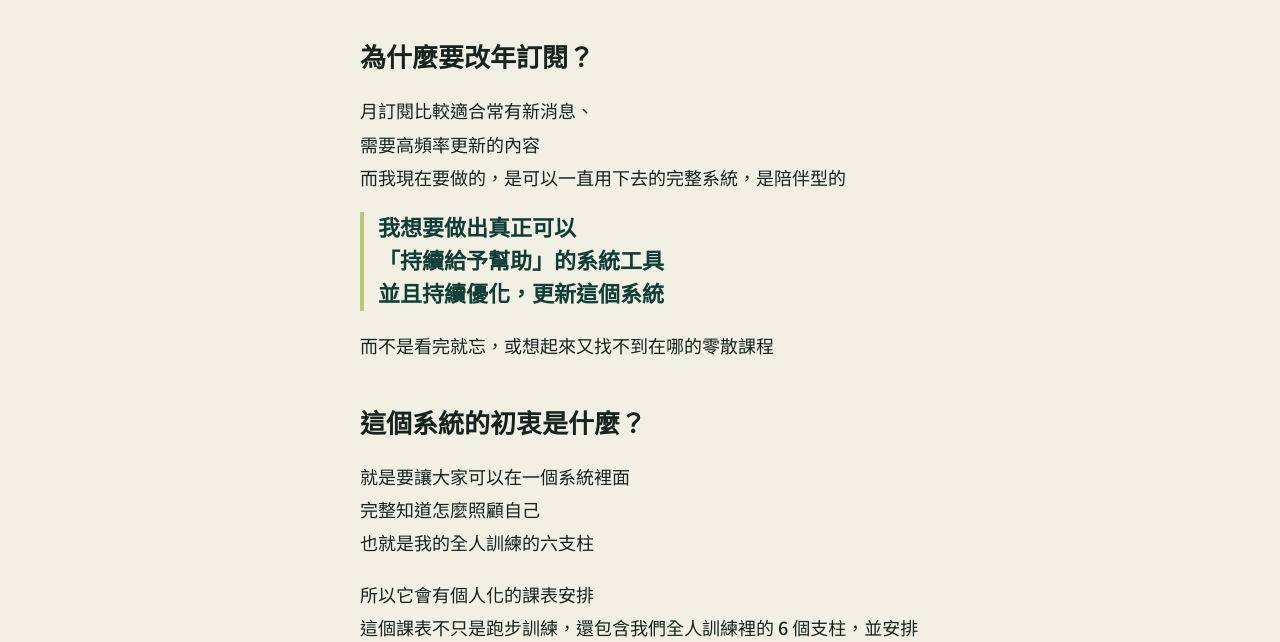
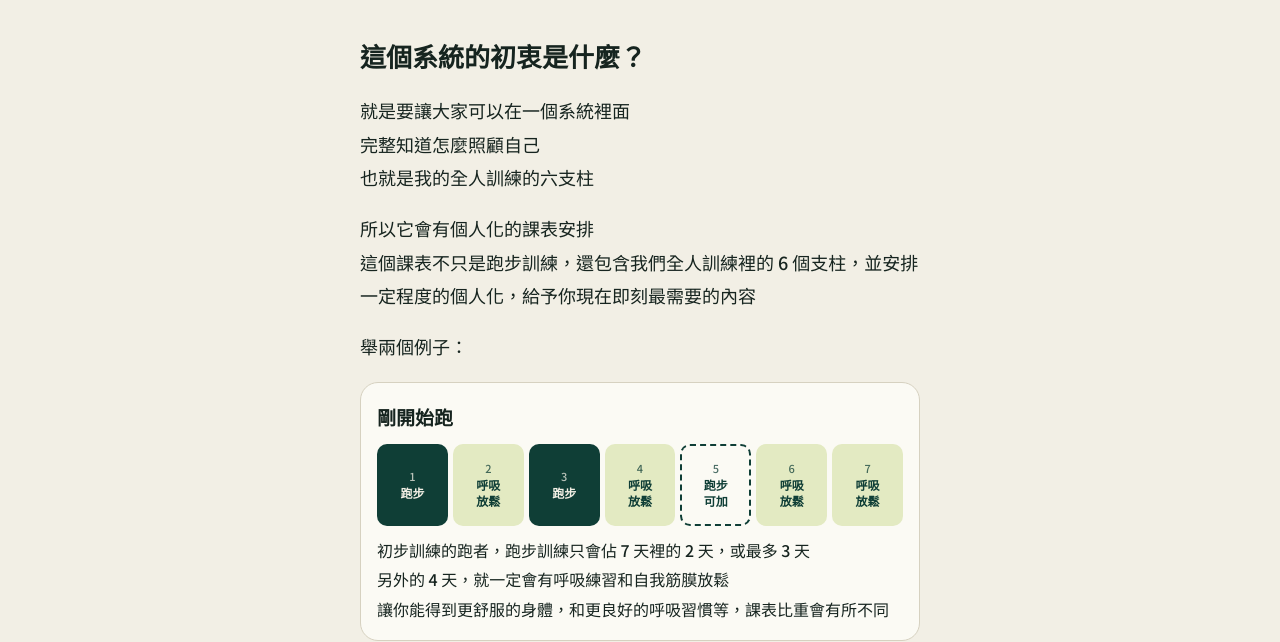
Before and after one commit to soulchillstudio/soulchill-website, a plain HTML site: page premium-annual/join.html in a window 1280 px wide. Shown: the part 178-820 px from the top of the page. Drawn offline with Linux system fonts and the light colour scheme.

Commit message:
年訂閱公開版：拿掉改年訂閱說明段

```diff
--- a/premium-annual/join.html
+++ b/premium-annual/join.html
@@ -125,19 +125,6 @@ html.editing [data-k]:focus{outline:2px solid var(--forest);background:var(--gra
 
 <div class="wrap">
   <section>
-    <h2>為什麼要改年訂閱？</h2>
-    <div class="prose">
-      <p>月訂閱比較適合常有新消息、
-需要高頻率更新的內容
-而我現在要做的，是可以一直用下去的完整系統，是陪伴型的</p>
-      <p class="pull">我想要做出真正可以
-「持續給予幫助」的系統工具
-並且持續優化，更新這個系統</p>
-      <p>而不是看完就忘，或想起來又找不到在哪的零散課程</p>
-    </div>
-  </section>
-
-  <section>
     <h2>這個系統的初衷是什麼？</h2>
     <div class="prose">
       <p>就是要讓大家可以在一個系統裡面
@@ -228,7 +215,7 @@ html.editing [data-k]:focus{outline:2px solid var(--forest);background:var(--gra
   </section>
 
   <section>
-    <h2>年訂閱一樣有的</h2>
+    <h2>社群裡還有</h2>
     <ul class="list">
       <li>每月邀請外部講師，分享實用的知識</li>
       <li>每月兩場會員直播，回答大家的問題</li>
```
